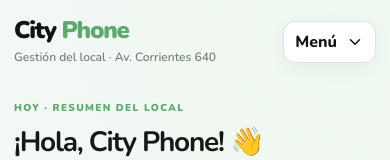
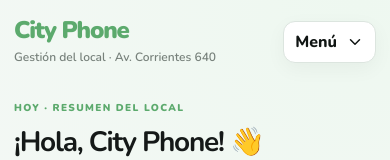
Before and after one commit to MarbellSantana/CityPhone, a Next.js app: page / in a window 390 px wide. Shown: the top 160 px of the page. Built offline with nearby package versions, Linux system fonts and the light colour scheme.

Commit message:
Match City and Phone brand color

```diff
--- a/app/globals.css
+++ b/app/globals.css
@@ -8,9 +8,8 @@ button, input, select { font: inherit; }
 .city-shell { min-height: 100vh; background: radial-gradient(circle at 92% 0%, #eef8f0 0, transparent 28%), #f5f8f6; }
 .main { min-height: 100vh; max-width: 1480px; margin: 0 auto; padding: 34px 48px 56px; }
 .header { display: flex; justify-content: space-between; align-items: center; gap: 24px; margin-bottom: 46px; position: relative; z-index: 30; }
-.brand { font-size: 30px; font-weight: 900; letter-spacing: -1.2px; line-height: 1; }
-.brand-city { color: var(--black); }
-.brand span:not(.brand-city) { color: var(--green-dark); }
+.brand { font-size: 30px; font-weight: 900; letter-spacing: -1.2px; line-height: 1; color: var(--green-dark); }
+.brand-city, .brand span { color: var(--green-dark); }
 .header p { margin: 7px 0 0; color: var(--muted); font-size: 12px; font-weight: 600; }
 .header-actions { display: flex; align-items: center; gap: 10px; }
 .status-pill { display: flex; align-items: center; gap: 7px; padding: 9px 13px; border: 1px solid var(--border); border-radius: 999px; background: rgba(255,255,255,.86); color: #5f6963; font-size: 11px; font-weight: 800; }
```
